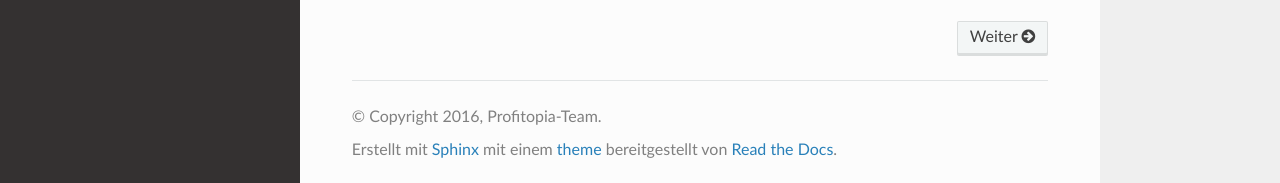
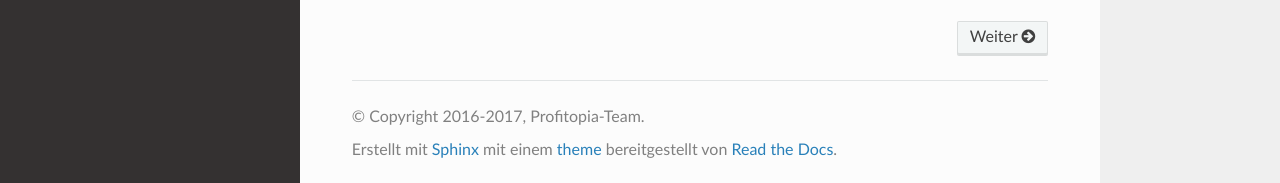
Before and after one commit to profitopia/help, a Sphinx documentation site: the page built from source/index.rst, in a window 1280 px wide and 900 px high, scrolled down 2473 px. Shown: the part 714-897 px from the top of the window. Built offline with Sphinx 7.4.7 and the Read the Docs theme 2.0.0, drawn with Linux system fonts in a browser that asks for light colours.

Commit message:
Added community link to help; updated copyright year

```diff
--- a/source/conf.py
+++ b/source/conf.py
@@ -50,7 +50,8 @@ master_doc = 'index'
 
 # General information about the project.
 project = 'Profitopia-Hilfe'
-copyright = '2016, Profitopia-Team'
+from datetime import datetime
+copyright = '2016-{}, Profitopia-Team'.format(datetime.today().year)
 author = 'Profitopia-Team'
 
 # The version info for the project you're documenting, acts as replacement for
--- a/updateFiles.py
+++ b/updateFiles.py
@@ -41,7 +41,7 @@ def main():
                          r'<a \1>Weiter \2</a>',
                          content, flags=re.DOTALL)
         # add links to game and blog
-        content = re.sub(r'(class="icon icon-home".*?</a>)', r'\1<br />\n  <a href="https://www.profitopia.de" target="_blank">Zum Spiel</a> &bull; <a href="https://blog.profitopia.de" target="_blank">Blog</a>', content, flags=re.DOTALL)
+        content = re.sub(r'(class="icon icon-home".*?</a>)', r'\1<br />\n  <a href="https://www.profitopia.de" target="_blank">Zum Spiel</a> &bull; <a href="https://community.profitopia.de" target="_blank">Community</a> &bull; <a href="https://blog.profitopia.de" target="_blank">Blog</a>', content, flags=re.DOTALL)
 
         open(cur_file, 'w').write(content)
 
```
Also changed, not shown: 1 other file.
